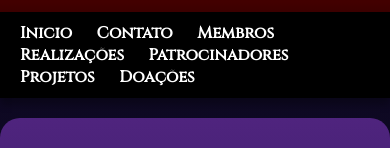
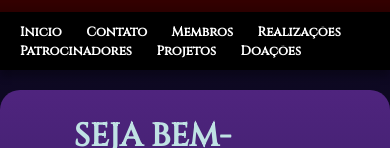
Before and after one commit to Karabolsak/pioneiros6.0, a plain HTML site: page index.html in a window 390 px wide. Shown: the part 271-419 px from the top of the page. Drawn offline with nearby package versions, Linux system fonts and the light colour scheme; a web font is replaced by a local one.

Commit message:
Add files via upload

```diff
--- a/style.css
+++ b/style.css
@@ -111,6 +111,20 @@ nav > a:hover {
     background-color: var(--cor2);
     border-radius: 5px;
     text-decoration: underline;
+}
+@media (max-width:1000px) {
+    nav a {
+        font-size: 0.8em;
+        color: white;
+    }
+}
+@media (max-width:680px) {
+    nav a:hover {
+       background-color: transparent;
+       text-decoration: none;
+       font-size: 0.5em;
+       color: white;
+    }
 }
 strong {
     text-decoration: underline;
--- a/stylecontato.css
+++ b/stylecontato.css
@@ -105,6 +105,20 @@ nav > a:hover {
     background-color: var(--cor2);
     border-radius: 5px;
     text-decoration: underline;
+}
+@media (max-width:1000px) {
+    nav a {
+        font-size: 0.8em;
+        color: white;
+    }
+}
+@media (max-width:680px) {
+    nav a:hover {
+       background-color: transparent;
+       text-decoration: none;
+       font-size: 0.5em;
+       color: white;
+    }
 }
 .geral{
     max-width: 400px;
--- a/stylemembros.css
+++ b/stylemembros.css
@@ -97,6 +97,20 @@ nav > a:hover {
     background-color: var(--cor2);
     border-radius: 5px;
     text-decoration: underline;
+}
+@media (max-width:1000px) {
+    nav a {
+        font-size: 0.8em;
+        color: white;
+    }
+}
+@media (max-width:680px) {
+    nav a:hover {
+       background-color: transparent;
+       text-decoration: none;
+       font-size: 0.5em;
+       color: white;
+    }
 }
 .text-header {
     color:white;
--- a/styletrabalhe.css
+++ b/styletrabalhe.css
@@ -97,6 +97,20 @@ nav > a:hover {
     background-color: var(--cor2);
     border-radius: 5px;
     text-decoration: underline;
+}
+@media (max-width:1000px) {
+    nav a {
+        font-size: 0.8em;
+        color: white;
+    }
+}
+@media (max-width:680px) {
+    nav a:hover {
+       background-color: transparent;
+       text-decoration: none;
+       font-size: 0.5em;
+       color: white;
+    }
 }
 .div-principal {
     max-height: 100%;
```
